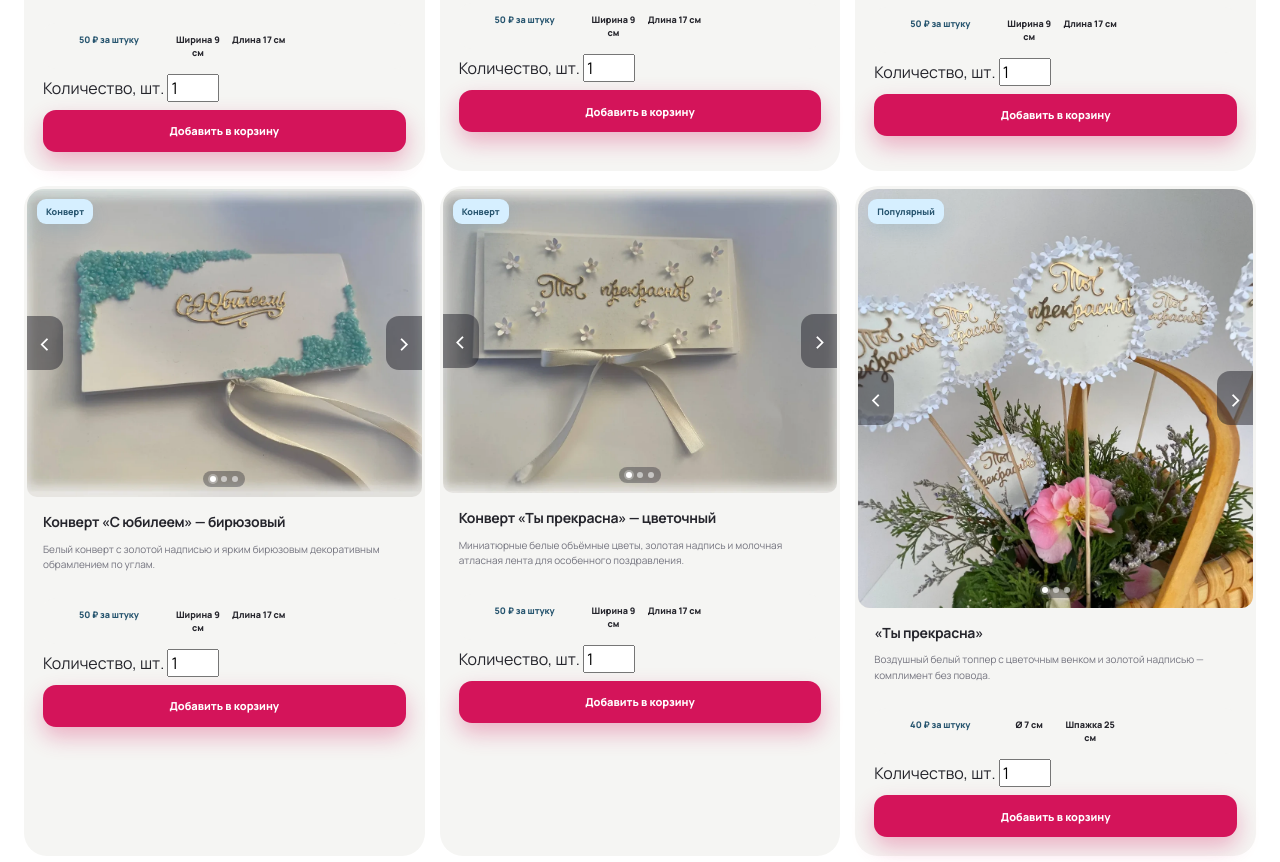
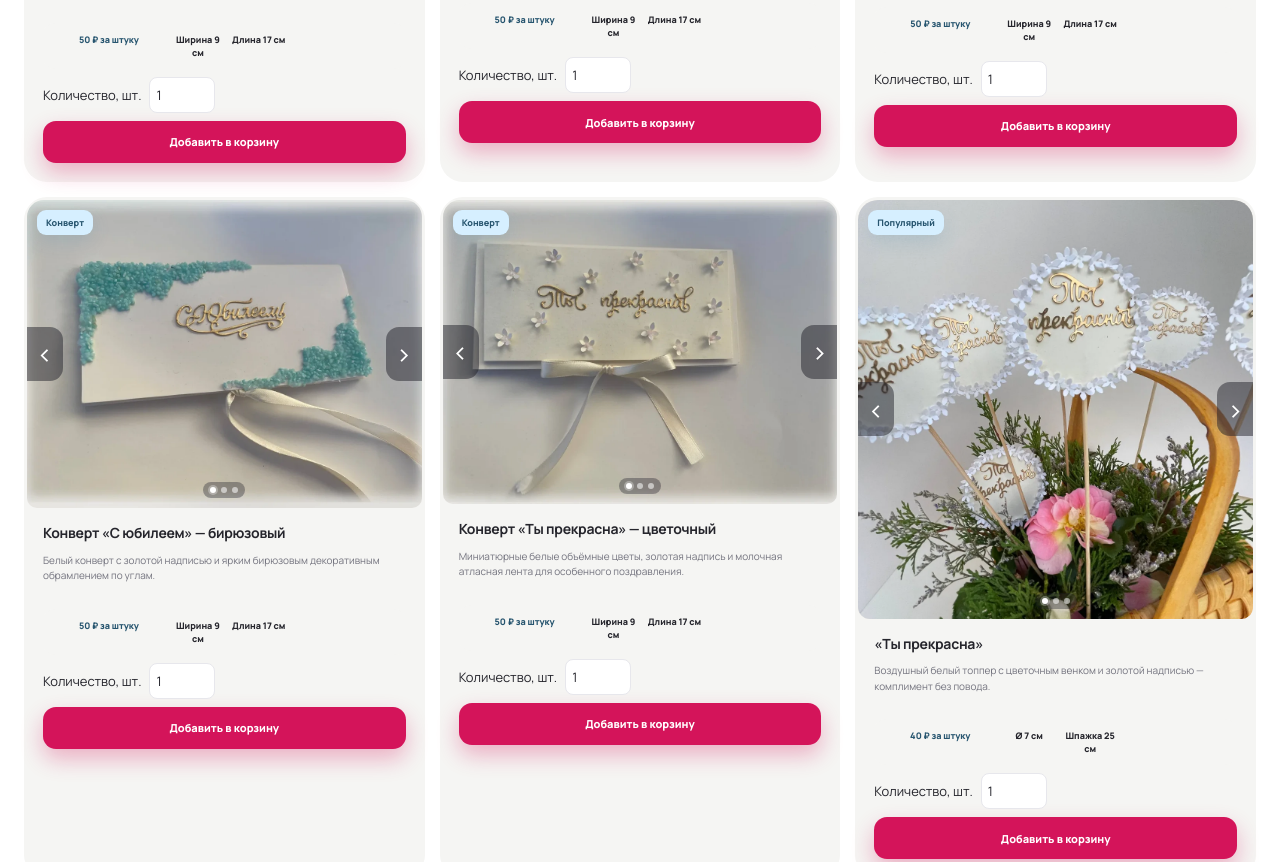
Before and after one commit to LangSage/topper-shop, a plain HTML site: page index.html in a window 1280 px wide. Shown: the part 1614-2476 px from the top of the page. Drawn offline with nearby package versions, Linux system fonts and the light colour scheme; a web font is replaced by a local one.

Commit message:
Select product quantity before adding to cart

```diff
--- a/index.html
+++ b/index.html
@@ -113,6 +113,8 @@
       body, body * { font-family: "Manrope", sans-serif; font-style: normal; }
       .brand strong, .hero__brand, .hero__brand *, .hero__offer,
       .catalog__offer, .catalog__offer * { font-family: "Marck Script", cursive; }
+          .product-quantity { display: flex; align-items: center; gap: 8px; margin-top: 8px; font-size: 13px; }
+      .product-quantity input { width: 66px; min-height: 36px; padding: 4px 6px; border: 1px solid var(--line); border-radius: 8px; background: #fff; color: inherit; }
     </style>
   </head>
   <body>
@@ -315,6 +317,6 @@
     </div>
 
     <div class="toast" role="status" aria-live="polite" aria-atomic="true"></div>
-    <script src="script.js?v=pieces-discount" defer></script>
+    <script src="script.js?v=quantity" defer></script>
   </body>
 </html>
```
